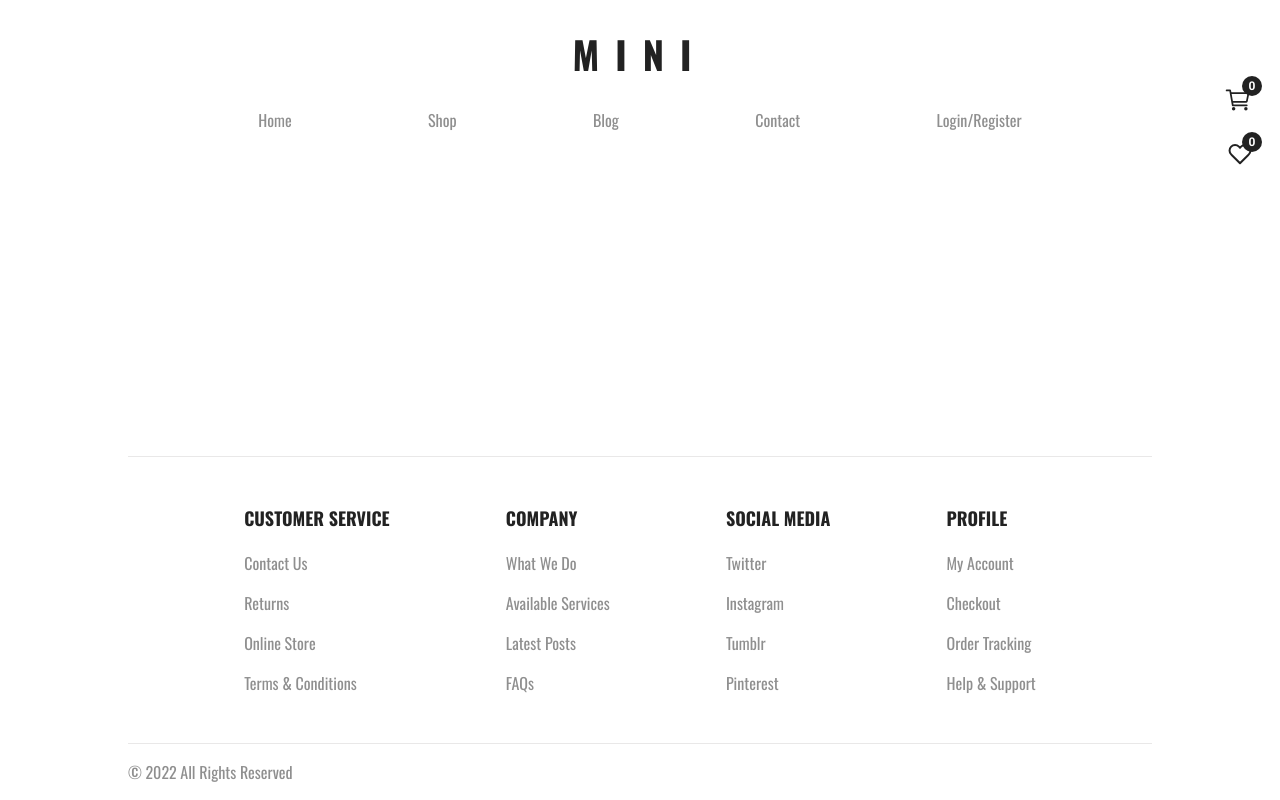
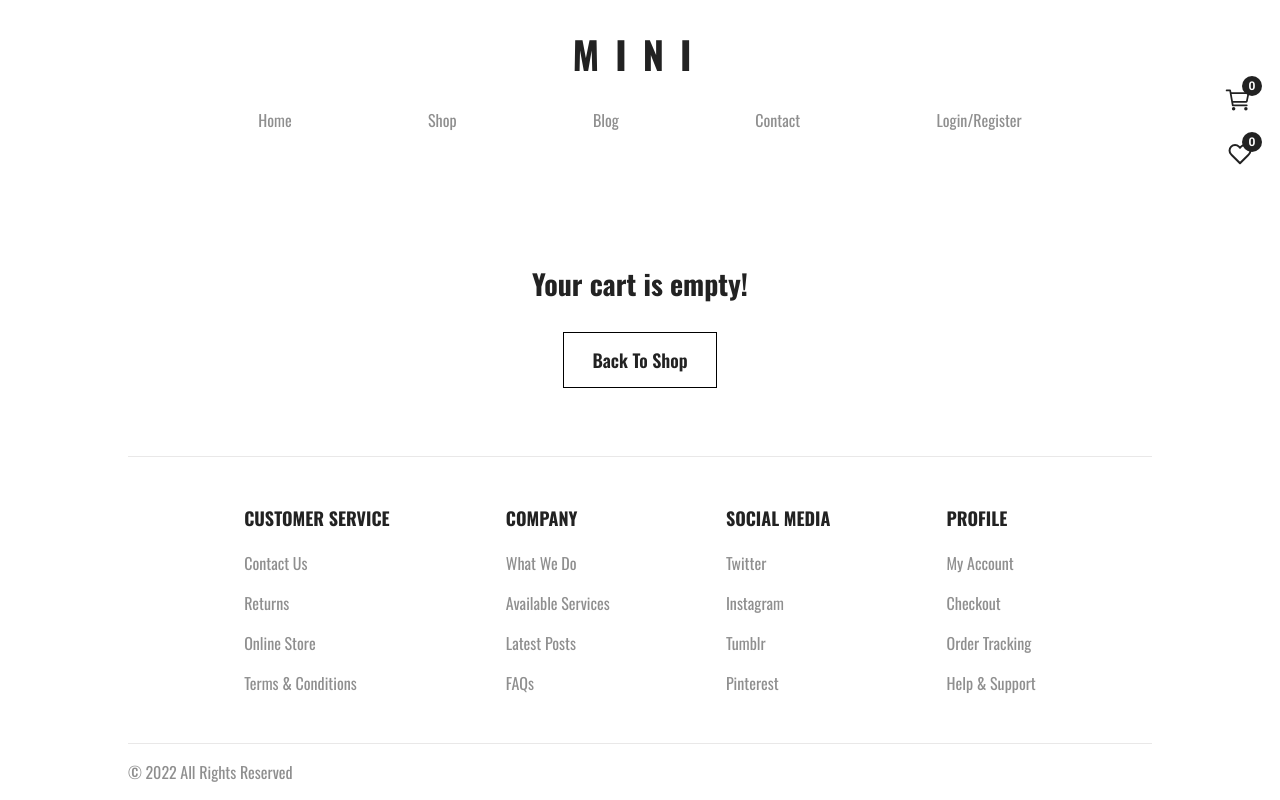
Before and after one commit to osmonoh/mini-shop, a React (Create React App) app: page /cart in a window 1280 px wide. Built offline with nearby package versions, Linux system fonts and the light colour scheme.

Commit message:
style cart

```diff
--- a/src/pages/Cart.js
+++ b/src/pages/Cart.js
@@ -1,11 +1,12 @@
 import React, { useContext } from "react";
+import { Link } from "react-router-dom";
 import { MyContext } from "../context/MyContext";
 
 import { AiFillMinusCircle, AiFillPlusCircle } from "react-icons/ai";
 import { MdDelete } from "react-icons/md";
 
 const Cart = () => {
-  const { inCart, setInCart } = useContext(MyContext);
+  const { inCart, setInCart, setProduct } = useContext(MyContext);
 
   const onMinusClick = (product) => {
     setInCart(
@@ -36,17 +37,23 @@ const Cart = () => {
   console.log(inCart);
 
   return (
+    <div>
+      {inCart.length ? (
         <div className="cart center-box">
           <div className="cart-list">
             {inCart.map((item) => (
               <div className="cart-list-item" key={item.id}>
-            <div className="cart-list-item-image">
+                <Link
+                  to={`/product/${item.id}`}
+                  className="cart-list-item-image"
+                  onClick={() => setProduct(item)}
+                >
                   <img src={item.img} alt={item.name} />
-            </div>
+                </Link>
                 <div className="cart-list-item-content">
                   <div className="firstline">
                     <p>{item.name}</p>
-                <p>&euro;{item.price}</p>
+                    <p>&euro; {item.price}</p>
                   </div>
                   <div className="lastline">
                     <div className="lastline-left">
@@ -79,7 +86,38 @@ const Cart = () => {
               </div>
             ))}
           </div>
-      <div className="cart-total"></div>
+
+          <div className="cart-total">
+            <p className="cart-total-amount">
+              <span>Amount</span>
+              <span>
+                {inCart.reduce((acc, item) => (acc += item.amount), 0)}
+              </span>
+            </p>
+            <p className="cart-total-total">
+              <span>Total</span>
+              <span>
+                &euro;{" "}
+                {inCart.reduce(
+                  (acc, item) => (acc += item.price * item.amount),
+                  0
+                )}
+              </span>
+            </p>
+            <p className="cart-total-disclaimer">
+              *This total does not include delivery costs
+            </p>
+            <div className="cart-total-btn">Check out</div>
+          </div>
+        </div>
+      ) : (
+        <div className="cart-empty center-box">
+          <h2 className="cart-empty-heading">Your cart is empty!</h2>
+          <Link to="/shop" className="cart-empty-btn">
+            Back to shop
+          </Link>
+        </div>
+      )}
     </div>
   );
 };
--- a/src/style/_cart.scss
+++ b/src/style/_cart.scss
@@ -1,10 +1,11 @@
 .cart {
   width: 100%;
+  padding: 0 0 120px;
   display: flex;
   gap: 40px;
 
   &-list {
-    width: 50%;
+    width: 60%;
 
     & > * + * {
       border-top: 1px solid $border-color;
@@ -44,6 +45,7 @@
             display: flex;
             align-items: center;
             gap: 12px;
+            // color: white;
 
             .btn-change {
               //   width: 20px;
@@ -69,7 +71,85 @@
   }
 
   &-total {
-    width: 50%;
-    background-color: goldenrod;
+    width: 40%;
+    height: fit-content;
+    background-color: $hugely-light-grey;
+    padding: 45px 30px 30px;
+    // display: flex;
+    // flex-direction: column;
+    // justify-content: flex-end;
+
+    &-total,
+    &-amount {
+      display: flex;
+      justify-content: space-between;
+    }
+
+    &-amount {
+      margin-bottom: 1rem;
+      border-bottom: 1px solid $border-color;
+      padding-bottom: 1rem;
+      font-weight: bold;
+    }
+
+    &-total {
+      margin-bottom: 4rem;
+      font-size: 2rem;
+      font-weight: bold;
+    }
+
+    &-disclaimer {
+      margin-bottom: 2rem;
+    }
+
+    &-btn {
+      background-color: $orange;
+      padding: 16px;
+      text-align: center;
+      color: $heading-color;
+      text-transform: capitalize;
+      font-weight: bold;
+      cursor: pointer;
+
+      &:hover {
+        box-shadow: 2px 2px 2px 0 #a0a0a0;
+      }
+
+      &:active {
+        box-shadow: inset 2px 2px 2px 0 #a0a0a0;
+        background-color: darken($orange, 4%);
+      }
+    }
+  }
+
+  &-empty {
+    display: flex;
+    flex-direction: column;
+    justify-content: center;
+    align-items: center;
+
+    &-heading {
+      margin-bottom: 2.8rem;
+      font-size: 2.8rem;
+    }
+
+    &-btn {
+      border: 1px solid black;
+      padding: 14px 28px;
+      color: $heading-color;
+      font-size: 1.8rem;
+      font-weight: 600;
+      text-transform: capitalize;
+      cursor: pointer;
+
+      &:hover {
+        box-shadow: 2px 2px 2px 0 #a0a0a0;
+      }
+
+      &:active {
+        box-shadow: inset 2px 2px 2px 0 #a0a0a0;
+        background-color: darken(white, 8%);
+      }
+    }
   }
 }
--- a/src/style/_shop.scss
+++ b/src/style/_shop.scss
@@ -1,6 +1,6 @@
 .shop {
   //   border-top: 1px solid $very-light-grey;
-  padding: 120px 0;
+  padding: 60px 0 120px;
   display: flex;
   flex-wrap: wrap;
   justify-content: center;
--- a/src/style/_variables.scss
+++ b/src/style/_variables.scss
@@ -4,3 +4,4 @@ $border-color: #cccccc;
 $orange: #ffa500;
 $yellow: #eabb2a;
 $very-light-grey: #e9e8e8;
+$hugely-light-grey: #f5f5f5;
```
Lines whose indentation alone changed are shown as unchanged.
